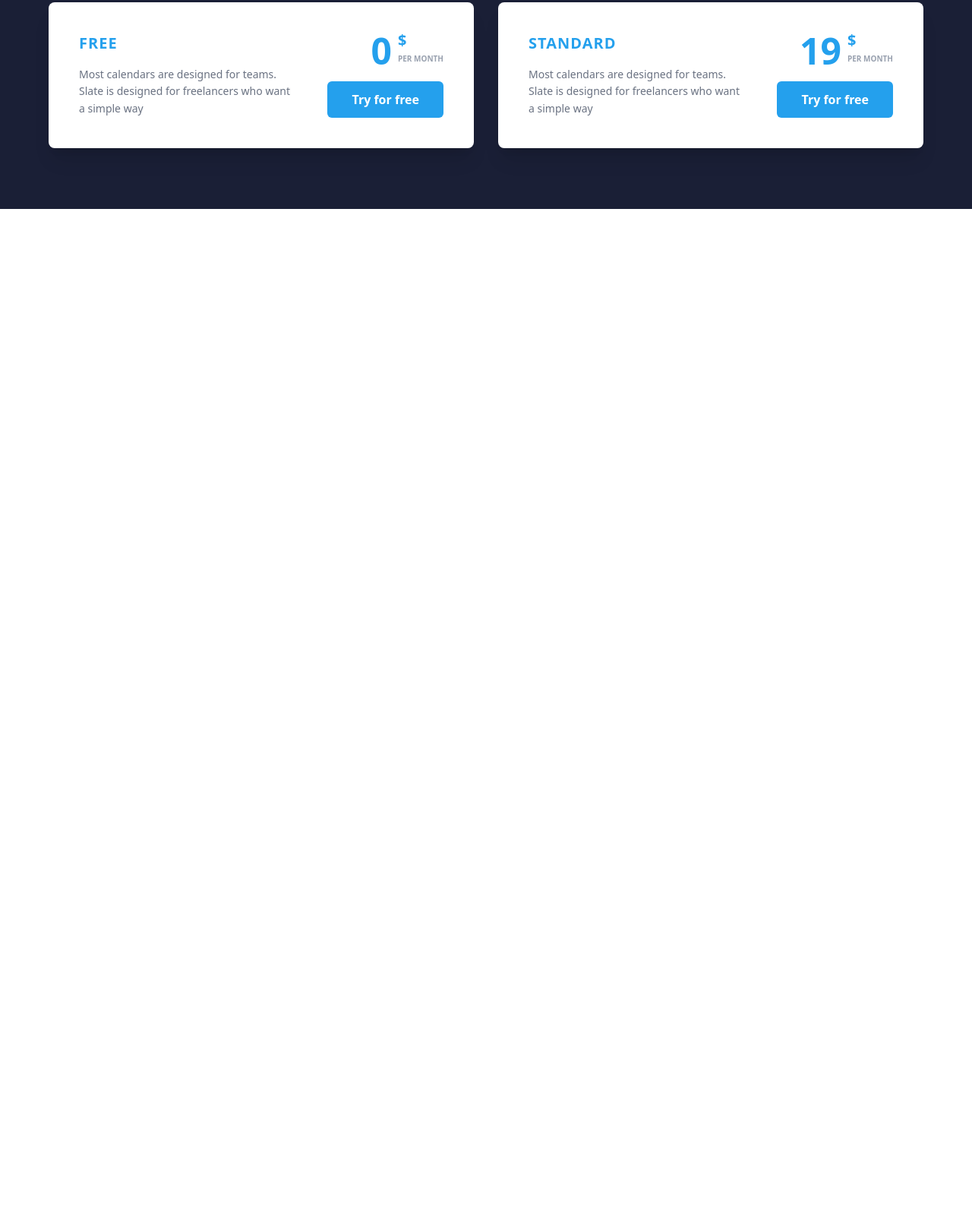
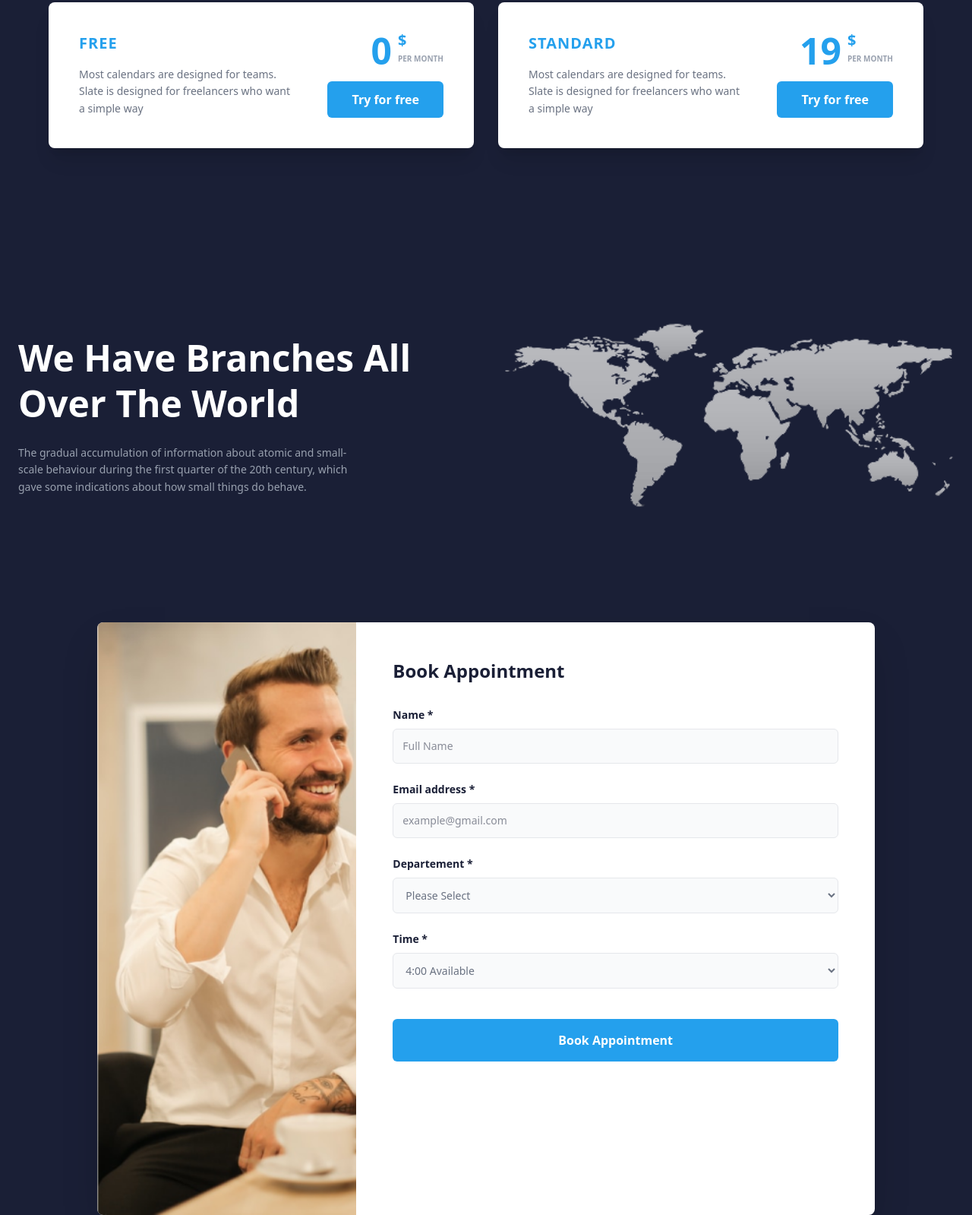
Before and after one commit to Ilyos11/Tailwind-4, a website: page index.html in a window 1280 px wide. Shown: the part 2946-4545 px from the top of the page at 76% size. Before the commit the page ends 3221 px from the top, so only its background shows below. Drawn offline with Linux system fonts and the light colour scheme.

Commit message:
Section 7

```diff
--- a/index.html
+++ b/index.html
@@ -349,5 +349,84 @@
 
 
 
+
+<!-- Section 7 -->
+<section class="bg-[#1a1f36] py-20 px-6 text-white font-sans overflow-hidden">
+  <div class="max-w-7xl mx-auto">
+
+
+    <div class="grid grid-cols-1 md:grid-cols-2 gap-12 items-center mb-20">
+      <div class="space-y-6">
+        <h2 class="text-4xl md:text-5xl font-bold leading-tight">
+          We Have Branches All <br> Over The World
+        </h2>
+        <p class="text-gray-400 text-sm leading-relaxed max-w-md">
+          The gradual accumulation of information about atomic and small-scale behaviour during the first quarter of the 20th century, which gave some indications about how small things do behave.
+        </p>
+      </div>
+
+
+      <div class="relative">
+        <img src="Map photo.png" alt="World Map" class="w-full h-auto opacity-80">
+      </div>
+    </div>
+
+
+    <div class="bg-white rounded-lg overflow-hidden flex flex-col md:flex-row shadow-2xl max-w-5xl mx-auto">
+
+
+      <div class="md:w-1/3 h-64 md:h-auto">
+        <img src="Man photo.png" alt="Contact person" class="w-full h-full object-cover">
+      </div>
+
+
+      <div class="md:w-2/3 p-8 md:p-12 text-[#1a1f36]">
+        <h3 class="text-2xl font-bold mb-8">Book Appointment</h3>
+
+        <form class="space-y-6">
+          <div class="grid grid-cols-1 gap-6">
+
+            <div>
+              <label class="block text-sm font-bold mb-2">Name *</label>
+              <input type="text" placeholder="Full Name" class="w-full bg-gray-50 border border-gray-200 rounded-md p-3 focus:outline-none focus:border-blue-400 text-sm">
+            </div>
+
+
+            <div>
+              <label class="block text-sm font-bold mb-2">Email address *</label>
+              <input type="email" placeholder="example@gmail.com" class="w-full bg-gray-50 border border-gray-200 rounded-md p-3 focus:outline-none focus:border-blue-400 text-sm">
+            </div>
+
+
+            <div>
+              <label class="block text-sm font-bold mb-2">Departement *</label>
+              <select class="w-full bg-gray-50 border border-gray-200 rounded-md p-3 focus:outline-none focus:border-blue-400 text-sm text-gray-500">
+                <option>Please Select</option>
+                <option>Financial Consulting</option>
+                <option>Tax Planning</option>
+              </select>
+            </div>
+
+
+            <div>
+              <label class="block text-sm font-bold mb-2">Time *</label>
+              <select class="w-full bg-gray-50 border border-gray-200 rounded-md p-3 focus:outline-none focus:border-blue-400 text-sm text-gray-500">
+                <option>4:00 Available</option>
+                <option>5:00 Available</option>
+              </select>
+            </div>
+          </div>
+
+          <button type="submit" class="w-full bg-[#24a0ed] hover:bg-[#1a8cd8] text-white font-bold py-4 rounded-md transition duration-300 mt-4">
+            Book Appointment
+          </button>
+        </form>
+      </div>
+
+    </div>
+  </div>
+</section>
+
+
 </body>
 </html>
```
Also changed, not shown: Man photo.png (added), Map photo.png (added), src/output.css.
